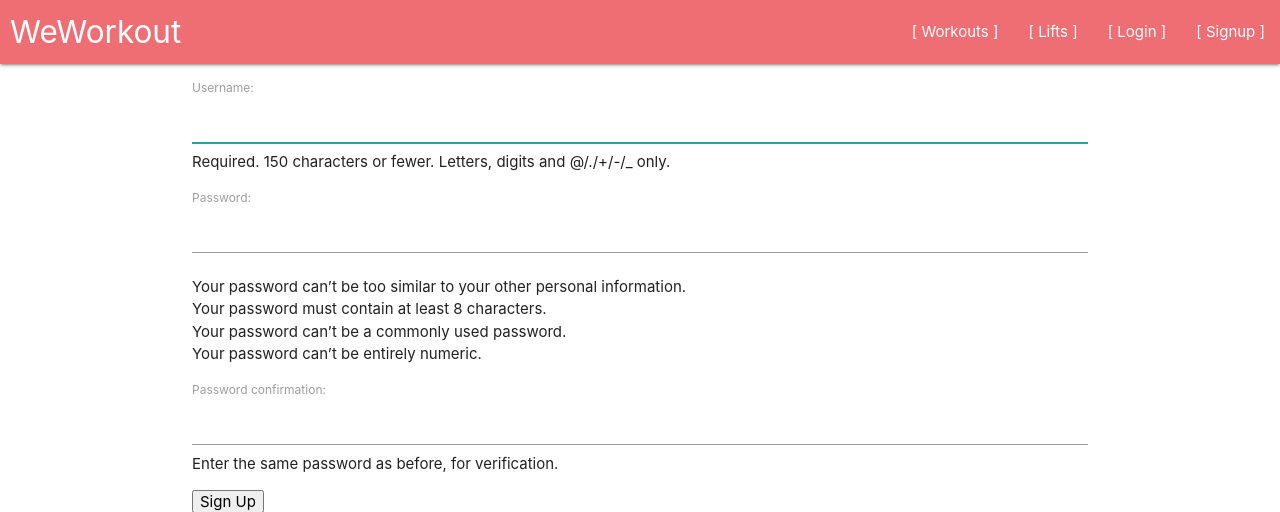
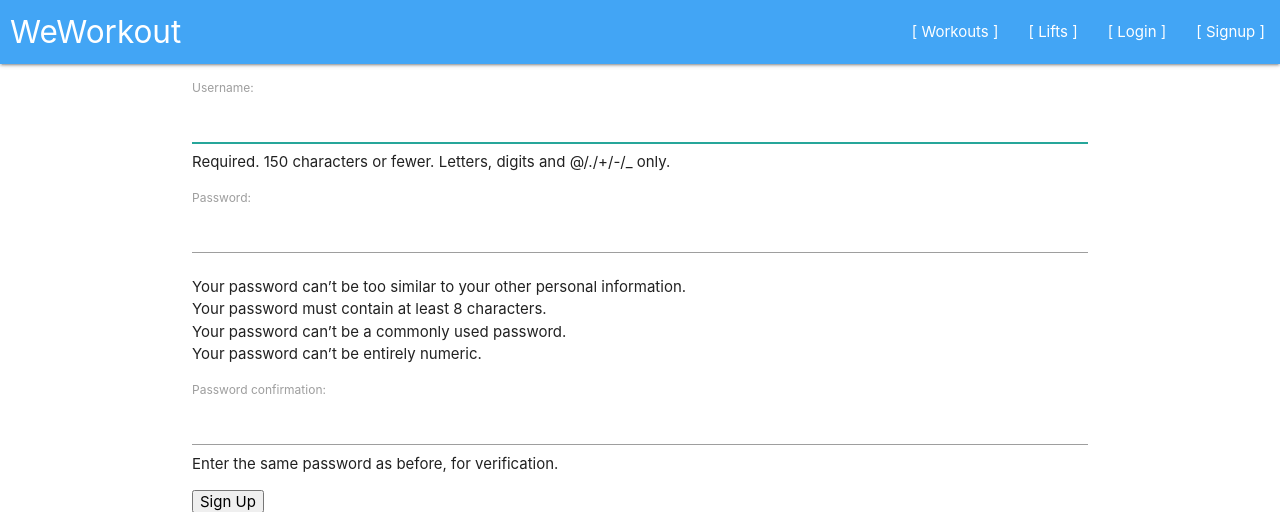
Before and after one commit to coopertuch/GA-Project-4, a Django app: page /accounts/signup in a window 1280 px wide. Shown: the top 512 px of the page. Run offline with Django 3.2, Linux system fonts and the light colour scheme.

Commit message:
materialize

```diff
--- a/workout/templates/workout/base.html
+++ b/workout/templates/workout/base.html
@@ -17,7 +17,7 @@
   <body>
     <div class="navbar-fixed">
       <nav>
-        <div class="nav-wrapper">
+        <div class="nav-wrapper #42a5f5 blue lighten-1">
           <a class="brand-logo" href="/">WeWorkout</a>
           <ul class="right hide-on-med-and-down">
             <li><a href="/">[ Workouts ]</a></li>
```
